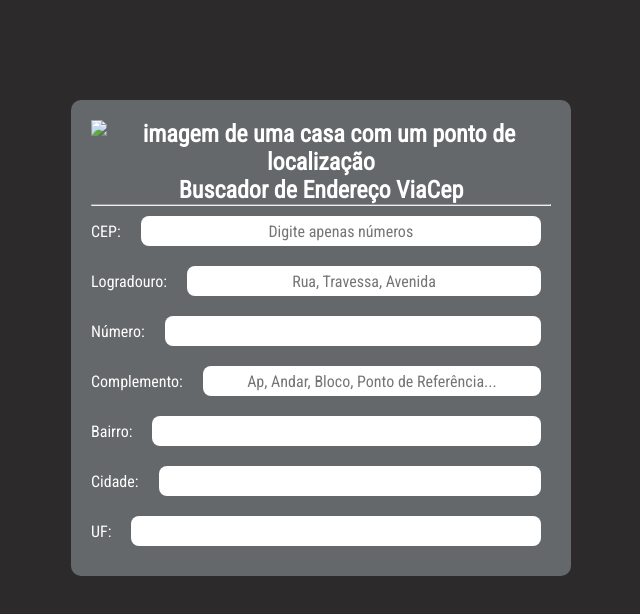
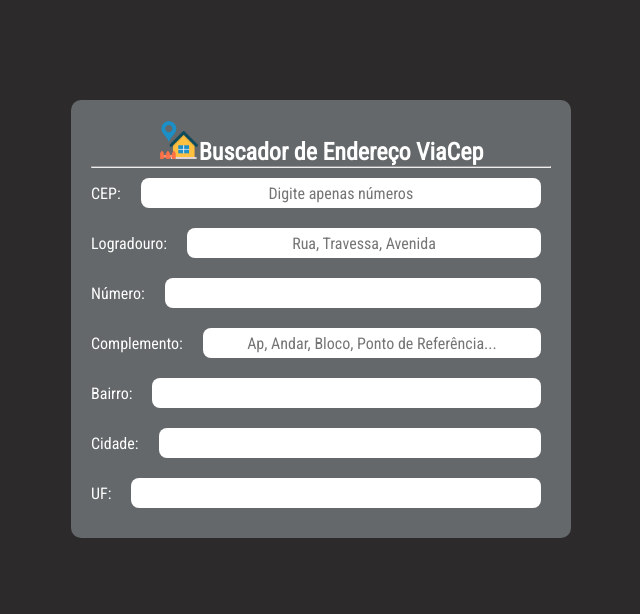
Before and after one commit to JhonatanSilva90/buscarEndereco-ViaCEP, a plain HTML site: page index.html in a window 1280 px wide. Shown: the whole page, without its empty margins (319-959 px from the left). Drawn offline with Linux system fonts and the light colour scheme; the site is published under a folder, as on GitHub Pages, so addresses that start at the root find nothing.

Commit message:
Atualização endereço das imagens

```diff
--- a/index.html
+++ b/index.html
@@ -9,12 +9,12 @@
     <link rel="preconnect" href="https://fonts.gstatic.com" crossorigin>
     <link href="https://fonts.googleapis.com/css2?family=Roboto+Condensed&display=swap" rel="stylesheet">
 
-    <link rel="shortcut icon" href="/images/endereco-2.png" type="image/x-icon">
+    <link rel="shortcut icon" href="./images/endereco-2.png" type="image/x-icon">
   </head>
 
   <body>
     <div id="container">
-      <h2> <img src="/images/pino-de-localizacao-2.png" alt="imagem de uma casa com um ponto de localização">Buscador de Endereço ViaCep</h2>
+      <h2> <img src="./images/pino-de-localizacao-2.png" alt="imagem de uma casa com um ponto de localização">Buscador de Endereço ViaCep</h2>
       <hr />
       <form id="informacoes" action="">
         <p>
```
